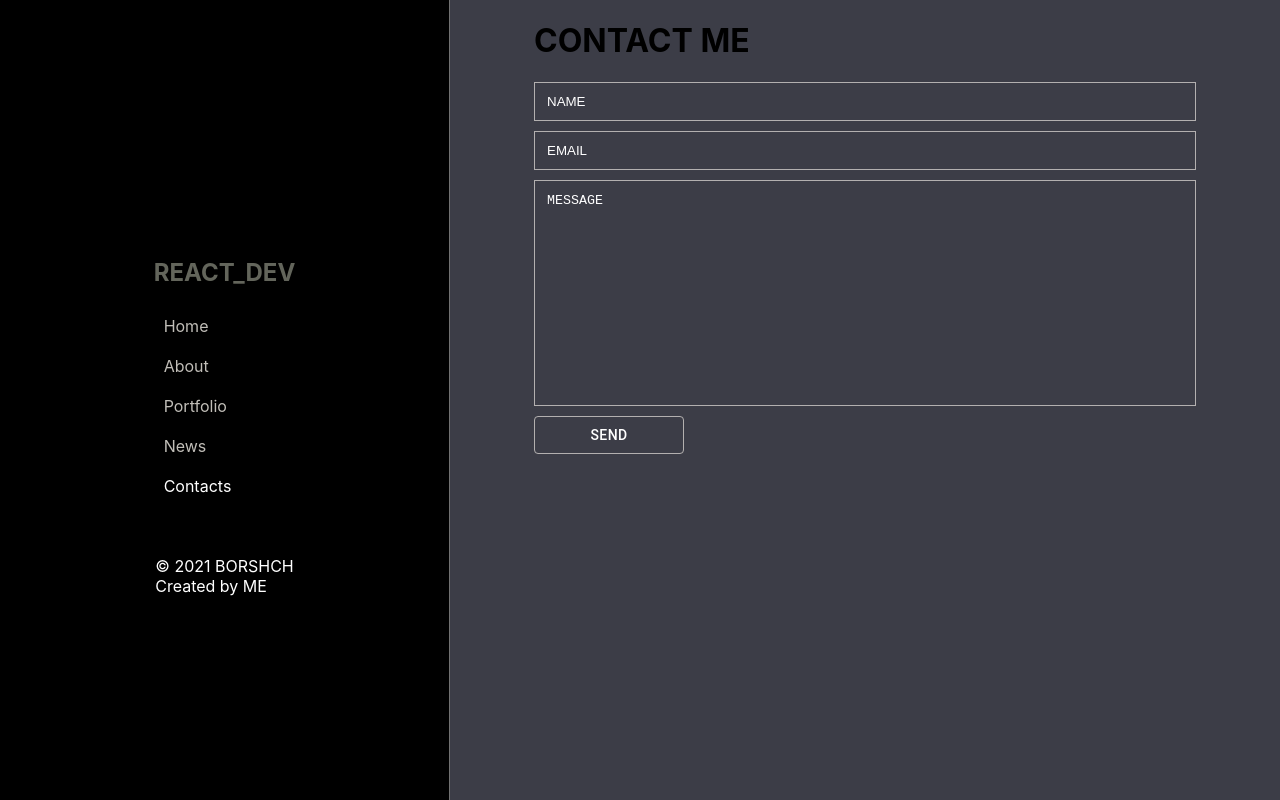
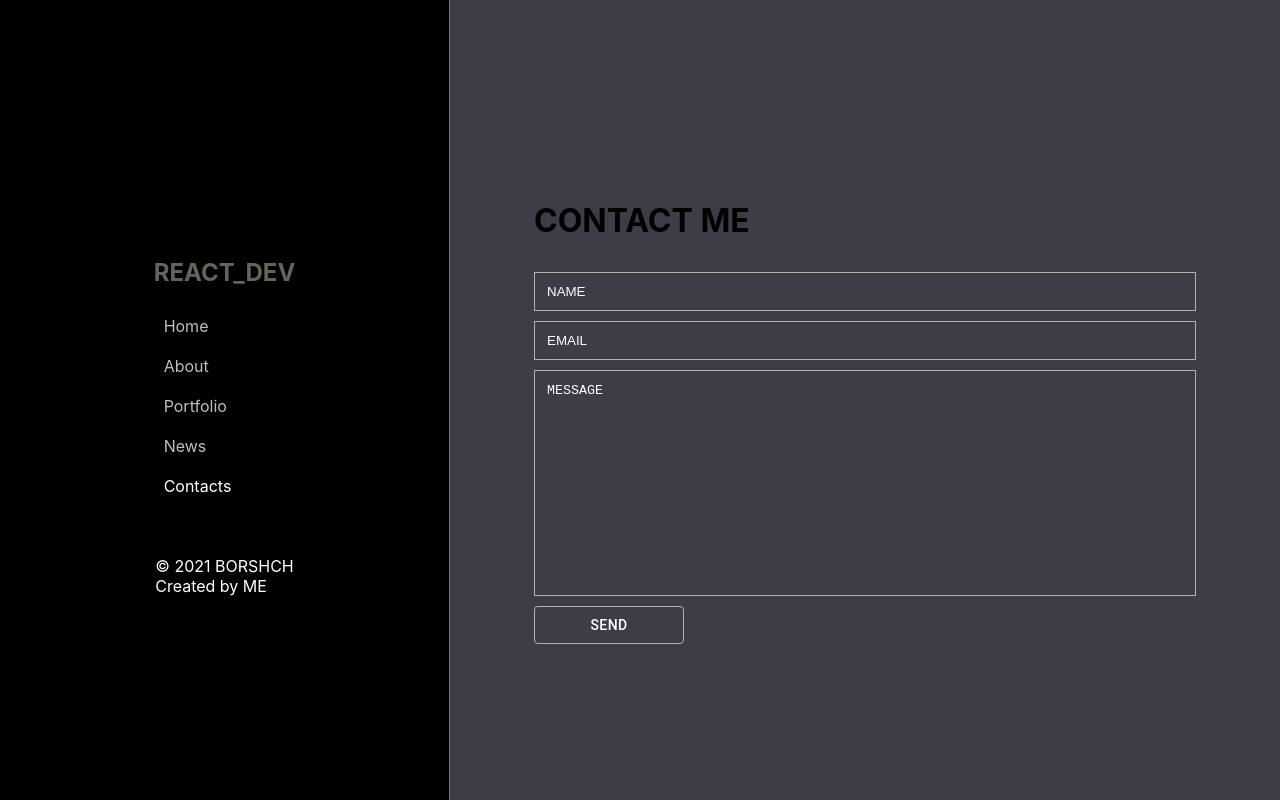
Before and after one commit to archenemy92/portfolio, a React (Create React App) app: page /#/contacts in a window 1280 px wide. Built offline with nearby package versions, Linux system fonts and the light colour scheme.

Commit message:
refactor

```diff
--- a/src/Components/Contacts/Contacts.module.css
+++ b/src/Components/Contacts/Contacts.module.css
@@ -1,3 +1,11 @@
+.form {
+    display: flex;
+    flex-direction: column;
+    justify-content: flex-start;
+    margin: 22.5vh 0 0 0;
+
+}
+
 .label {
     font-size: 10px;
     margin: 10px 0 5px 5px;
@@ -47,5 +55,6 @@
 }
 
 @media (min-width: 280px) and (max-width: 600px) {
-    .textArea {}
+    .textArea {
+    }
 }
--- a/src/Components/Contacts/Contacts.tsx
+++ b/src/Components/Contacts/Contacts.tsx
@@ -5,7 +5,7 @@ import {Button} from "@material-ui/core"
 export const Contacts: React.FC = () => {
 
     return (
-        <form>
+        <form className={styles.form}>
             <h1>CONTACT ME</h1>
             <Input value={"NAME"}/>
             <Input value={"EMAIL"}/>
```
